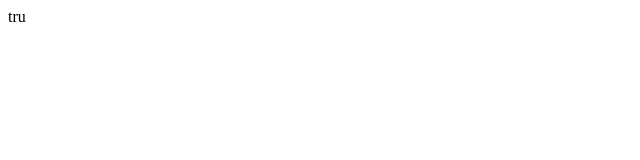
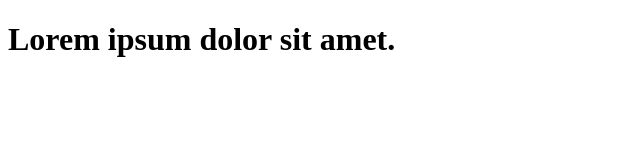
Before and after one commit to DaoVHung/Project_X, a plain HTML site: page index.html in a window 1280 px wide. Shown: the whole page, without its empty margins (0-640 px from the left). Drawn offline with Linux system fonts and the light colour scheme.

Commit message:
second commit

```diff
--- a/index.html
+++ b/index.html
@@ -6,6 +6,8 @@
     <title>Document</title>
 </head>
 <body>
-    tru
+    <h1>
+        Lorem ipsum dolor sit amet.
+    </h1>
 </body>
 </html>
```
